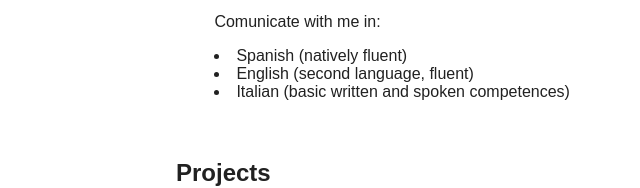
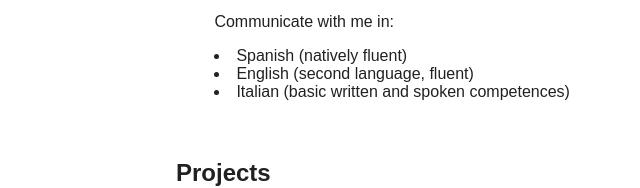
Before and after one commit to AlbertLandi/AlbertLandi.github.io, a plain HTML site: page index.html in a window 1280 px wide. Shown: the part 1947-2135 px from the top of the page, 80-720 px from the left. Drawn offline with Linux system fonts and the light colour scheme.

Commit message:
Update index.html
Spelling error fixed.

```diff
--- a/index.html
+++ b/index.html
@@ -143,7 +143,7 @@ footer {
                 I'm an undergrad Systems Engineering student at Universidad Metropolitana in Caracas, Venezuela.
             </p>
             <p>
-                Born in May,21th 1997, I got my elementary, middle and high school education at Colegio Emil Friedman, in Caracas, Venezuela, where I got my High School Diploma in Sciences. I'm a car enthusiast who enjoys watching F1, I also enjoy playing video games, my favorite sport is football -or soccer- and my favorite team is S.S.C. Napoli.
+                Born in May, 21th 1997, I got my elementary, middle and high school education at Colegio Emil Friedman, in Caracas, Venezuela, where I got my High School Diploma in Sciences. I'm a car enthusiast who enjoys watching F1, I also enjoy playing video games, my favorite sport is football -or soccer- and my favorite team is S.S.C. Napoli.
             </p>
             <p>Forza Napoli Sempre.</p>
         </div>
@@ -160,7 +160,7 @@ footer {
                 <li>mySQL</li>
                 <li>HTML</li>
                 <li>CSS</li>
-            <p>Comunicate with me in:</p>
+            <p>Communicate with me in:</p>
                 <li>Spanish (natively fluent)</li>
                 <li>English (second language, fluent)</li>
                 <li>Italian (basic written and spoken competences)</li>
```
